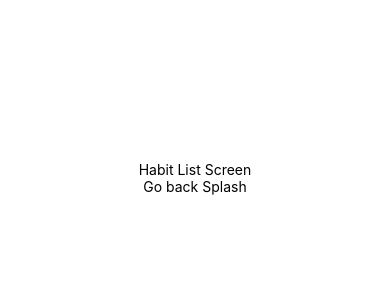
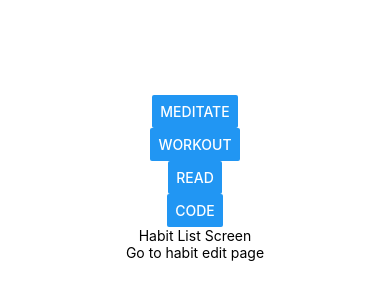
Before and after one commit to jaegpark/habit-tracker, a React Native app: screen / in a window 390 px wide. Shown: the part 244-544 px from the top of the page. Built offline with nearby package versions, Linux system fonts and the light colour scheme.

Commit message:
turned each item into button

```diff
--- a/App.js
+++ b/App.js
@@ -6,26 +6,50 @@ import { NavigationContainer } from '@react-navigation/native';
 import { createStackNavigator } from '@react-navigation/stack';
 import { createBottomTabNavigator } from '@react-navigation/bottom-tabs';
 
+
+
 const Tab = createBottomTabNavigator();
 const Stack = createStackNavigator();
 
 function HabitListScreen({navigation}){
-  const onPressHandler = () => {
-    navigation.navigate("Edit Habit");
+  const [Habits, setHabits] = useState([
+    { id: 1, text: 'Meditate' },
+    { id: 2, text: 'Workout' },
+    { id: 3, text: 'Read' },
+    { id: 4, text: 'Code' },
+  ]);
+
+  const onPressHandler = (habitName, habitID) => {
+    navigation.navigate("Edit Habit", {habitName: "Meditation", habitID: 1});
   }
+
 
   return (
     <View style={styles.container}>
+       {
+        Habits.map((item) => {
+          return (
+            <Button title= {item.text} onPress={ onPressHandler } key={item.id} style={styles.item}>
+
+            </Button>
+
+          )
+        })
+      }
+
       <Text>Habit List Screen</Text>
-      <Pressable>
-        <Text>Go back Splash</Text>
+      <Pressable onPress={ onPressHandler }>
+        <Text>Go to habit edit page</Text>
       </Pressable>
     </View>
   )
+
 }
 
 
-function EditHabitScreen({navigation}){
+function EditHabitScreen({navigation, route}){
+
+  const {habitName, habitID}  = route.params;
 
   const onPressHandler = () => {
     navigation.navigate("Habit List");
@@ -33,10 +57,14 @@ function EditHabitScreen({navigation}){
 
   return (
     <View style={styles.container}>
+
+
       <Text>Edit your habit</Text>
       <Pressable onPress={onPressHandler}>
         <Text>Go to Habit List Screen</Text>
       </Pressable>
+      <Text>Our Habit Name: {habitName} </Text>
+
     </View>
 
   )
@@ -114,5 +142,7 @@ const styles = StyleSheet.create({
     fontSize: 20,
     marginTop: 20,
     marginBottom: 20,
+  }, item:{
+    backgroundColor: 'pink',
   }
 });
```
